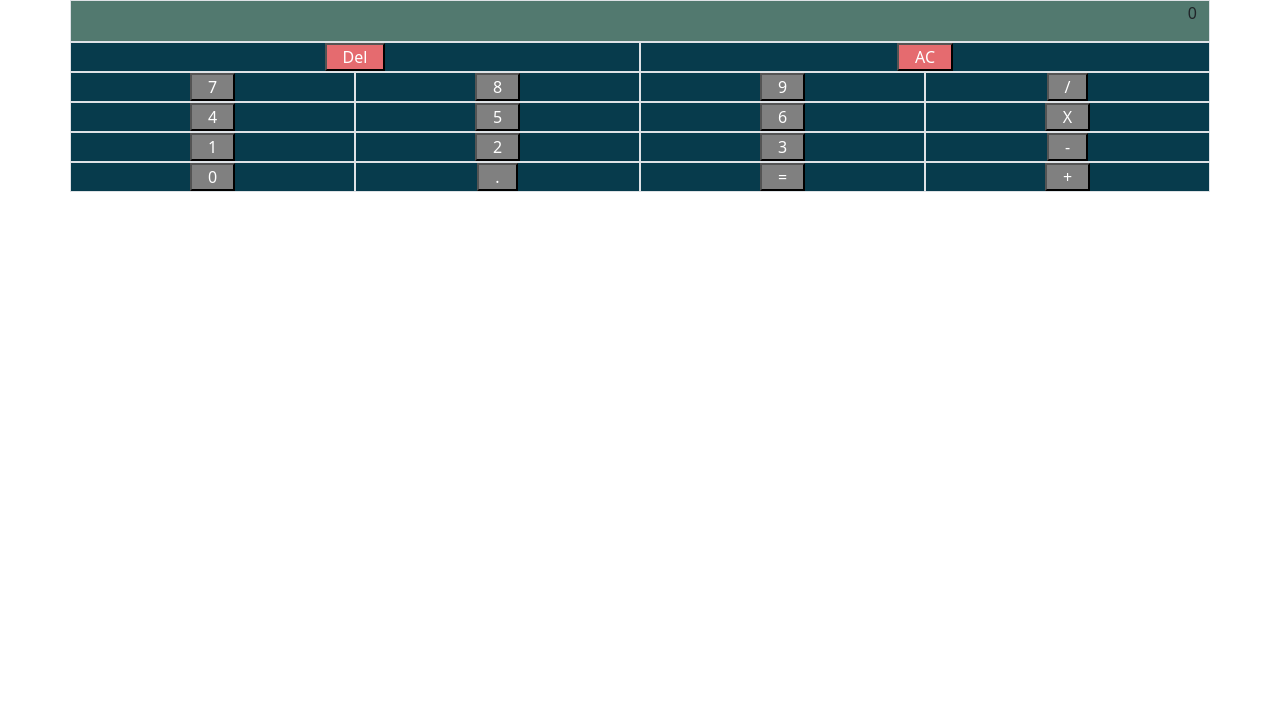
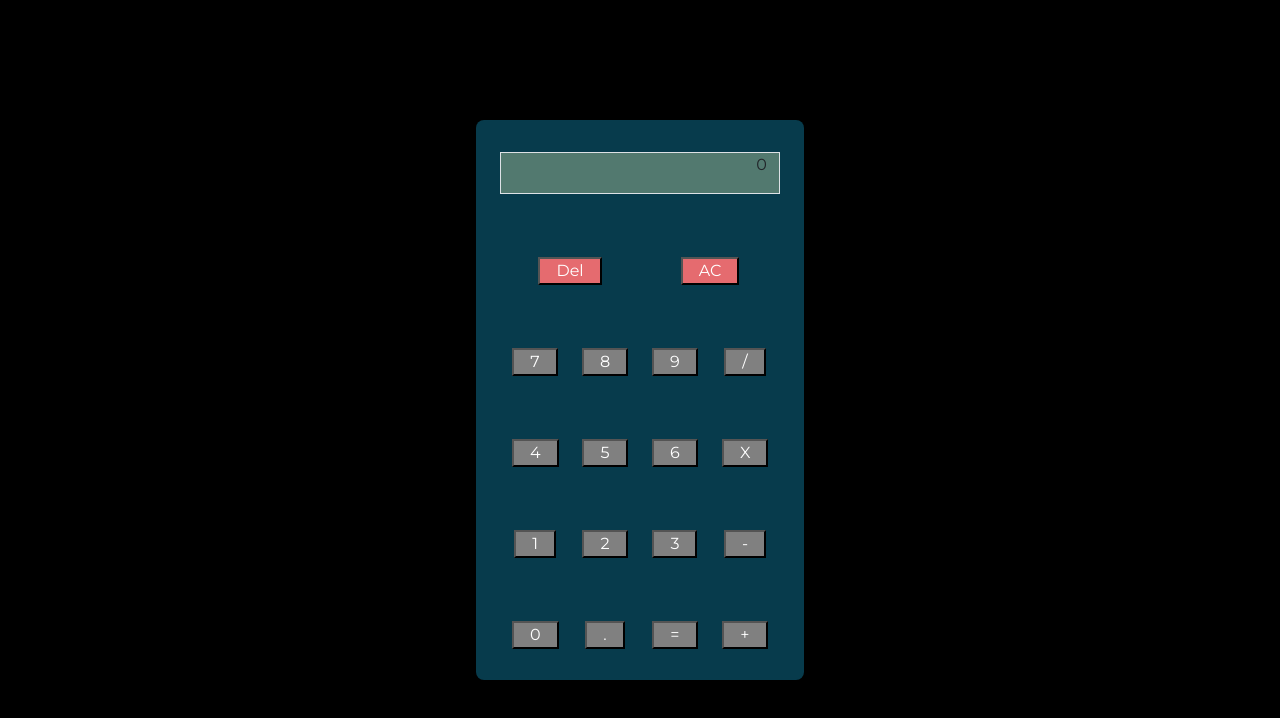
Before and after one commit to lucasfederico/CaC-React-Calculadora, a plain HTML site: page index.html in a window 1280 px wide. Drawn offline with nearby package versions, Linux system fonts and the light colour scheme.

Commit message:
Calculadora Terminada

```diff
--- a/css/style.css
+++ b/css/style.css
@@ -1,9 +1,32 @@
+@import url('https://fonts.googleapis.com/css2?family=Montserrat&family=Prata&display=swap');
+
 * {
     margin: 0;
     padding: 0;
     box-sizing: border-box;
+    font-family: 'Montserrat', sans-serif;
 }
+body{
+    height: 100vh;
+    display: flex;
+    justify-content: center;
+    align-items: center;
+    background-color: black;
+}
+main{
+    height: 70vh;
+    background-color:#073b4c;
+    padding: 0em 1.5em;
+    border-radius: 0.5em;
 
+}
+.contenedor{
+    height: 100%;
+    width: 100%;
+    display: flex;
+    flex-direction: column;
+    justify-content: space-around;
+}
 .btn-all{
     padding: 0px 1em;
     background-color: gray;
--- a/index.html
+++ b/index.html
@@ -11,73 +11,73 @@
 </head>
 <body>
     <main>
-        <div class="container text-center">
+        <div class="contenedor container text-center">
             <div class="row">
                 <div  class="col-12 border text-end fondo-operacion">
                     <p id="showOperacion">0</p>
                 </div>
             </div>
             <div class="row">
-                <div class="col-6 border fondo-boton">
+                <div class="col-6 fondo-boton">
                     <button class="btn-all btn-borrar" id="btnBorrar">Del</button>
                 </div>
-                <div class="col-6 border fondo-boton">
+                <div class="col-6 fondo-boton">
                     <button class="btn-all btn-borrar   " id="btnBorrarTodo">AC</button>
                 </div>
             </div>
             <div class="row">
-                <div class="col-3 border fondo-boton">
+                <div class="col-3 fondo-boton">
                     <button class="btn-all" id="btn7">7</button>
                 </div>
-                <div class="col-3 border fondo-boton">
+                <div class="col-3 fondo-boton">
                     <button class="btn-all" id="btn8">8</button>
                 </div>
-                <div class="col-3 border fondo-boton">
+                <div class="col-3 fondo-boton">
                     <button class="btn-all" id="btn9">9</button>
                 </div>
-                <div class="col-3 border fondo-boton">
+                <div class="col-3 fondo-boton">
                     <button class="btn-all" id="btnDividir">/</button>
                 </div>
             </div>
             <div class="row">
-                <div class="col-3 border fondo-boton">
+                <div class="col-3 fondo-boton">
                     <button class="btn-all" id="btn4">4</button>
                 </div>
-                <div class="col-3 border fondo-boton">
+                <div class="col-3 fondo-boton">
                     <button class="btn-all" id="btn5">5</button>
                 </div>
-                <div class="col-3 border fondo-boton">
+                <div class="col-3 fondo-boton">
                     <button class="btn-all" id="btn6">6</button>
                 </div>
-                <div class="col-3 border fondo-boton">
+                <div class="col-3 fondo-boton">
                     <button class="btn-all" id="btnMultiplicar">X</button>
                 </div>
             </div>
             <div class="row">
-                <div class="col-3 border fondo-boton">
+                <div class="col-3 fondo-boton">
                     <button class="btn-all" id="btn1">1</button>
                 </div>
-                <div class="col-3 border fondo-boton">
+                <div class="col-3 fondo-boton">
                     <button class="btn-all" id="btn2" >2</button>
                 </div>
-                <div class="col-3 border fondo-boton">
+                <div class="col-3 fondo-boton">
                     <button class="btn-all" id="btn3">3</button>
                 </div>
-                <div class="col-3 border fondo-boton">
+                <div class="col-3 fondo-boton">
                     <button class="btn-all" id="btnRestar">-</button>
                 </div>
             </div>
             <div class="row">
-                <div class="col-3 border fondo-boton">
+                <div class="col-3 fondo-boton">
                     <button class="btn-all" id="btn0">0</button>
                 </div>
-                <div class="col-3 border fondo-boton">
+                <div class="col-3 fondo-boton">
                     <button class="btn-all" id="btnPunto">.</button>
                 </div>
-                <div class="col-3 border fondo-boton">
+                <div class="col-3 fondo-boton">
                     <button class="btn-all" id="btnIgual">=</button>
                 </div>
-                <div class="col-3 border fondo-boton">
+                <div class="col-3 fondo-boton">
                     <button class="btn-all" id="btnSumar">+</button>
                 </div>
             </div>
--- a/main.js
+++ b/main.js
@@ -17,6 +17,8 @@ const btnSumar = document.getElementById('btnSumar');
 const btnIgual = document.getElementById('btnIgual');
 // Borrar
 const btnBorrar = document.getElementById('btnBorrar');
+// Borrar Todo
+const btnBorrarTodo = document.getElementById('btnBorrarTodo')
 // Operacion de la calculadora
 const showOperacion = document.getElementById('showOperacion')
 
@@ -39,64 +41,23 @@ btn3.addEventListener('click', () => escribirNum('3'));
 btn2.addEventListener('click', () => escribirNum('2'));
 btn1.addEventListener('click', () => escribirNum('1'));
 btn0.addEventListener('click', () => escribirNum('0'));
+btnPunto.addEventListener('click', () => escribirNum('.'))
+btnDividir.addEventListener('click', () => escribirNum('/'))
+btnMultiplicar.addEventListener('click', () => escribirNum('*'))
+btnRestar.addEventListener('click', () => escribirNum('-'))
+btnSumar.addEventListener('click', () => escribirNum('+'))
 
-let variable1;
-let variable2;
-let resultado;
+let result;
 
-const funcionSumar = () =>{
-    variable1 = parseInt(showOperacion.innerHTML)
-    showOperacion.innerHTML = ''
-    operacionAritmetica = '+'
-}
-const funcionRestar = () =>{
-    variable1 = parseInt(showOperacion.innerHTML)
-    showOperacion.innerHTML = ''
-    operacionAritmetica = '-'
-}
-const funcionDividir = () =>{
-    variable1 = parseInt(showOperacion.innerHTML)
-    showOperacion.innerHTML = ''
-    operacionAritmetica = '/'
-}
-const funcionMultiplicar = () =>{
-    variable1 = parseInt(showOperacion.innerHTML)
-    showOperacion.innerHTML = ''
-    operacionAritmetica = '*'
+const funcionIgual = () => {
+  result = eval(showOperacion.innerHTML)
+  showOperacion.innerHTML = result
+  console.log(result)
 }
 
-btnSumar.addEventListener('click', funcionSumar)
-btnRestar.addEventListener('click', funcionRestar)
-btnDividir.addEventListener('click', funcionDividir)
-btnMultiplicar.addEventListener('click', funcionMultiplicar)
+btnIgual.addEventListener('click', funcionIgual);
 
-const funcionIgual = (operacion) => {
-    let variable2 = parseInt(showOperacion.innerHTML);
-    switch (operacion) {
-      case '+':
-        resultado = variable1 + variable2;
-        break;
-      case '-':
-        resultado = variable1 - variable2;
-        break;
-      case '*':
-        resultado = variable1 * variable2;
-        break;
-      case '/':
-        if (variable2 !== 0) {
-          resultado = variable1 / variable2;
-        } else {
-          showOperacion.innerHTML = "División por cero no está permitida";
-          return;
-        }
-        break;
-      default:
-        showOperacion.innerHTML = "Operación no válida";
-        return;
-    }
-    showOperacion.innerHTML = resultado
-}
-
-btnIgual.addEventListener('click', () => funcionIgual(operacionAritmetica));
-
-btnBorrar.addEventListener('click', () => showOperacion.innerHTML = '')
+btnBorrar.addEventListener('click', () => {
+  showOperacion.innerHTML = showOperacion.innerHTML.slice(0, -1)
+})
+btnBorrarTodo.addEventListener('click', () => showOperacion.innerHTML = '0')
```
